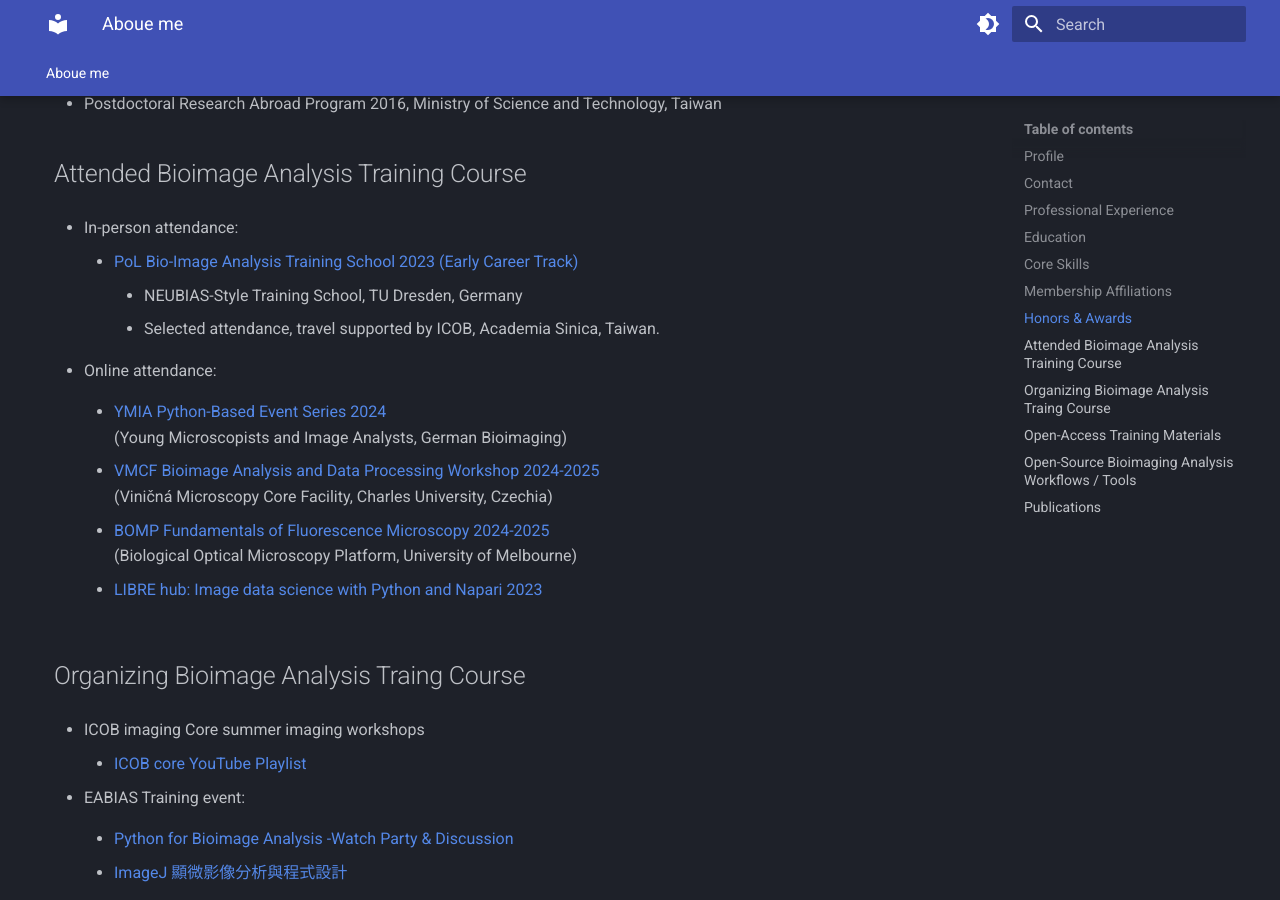
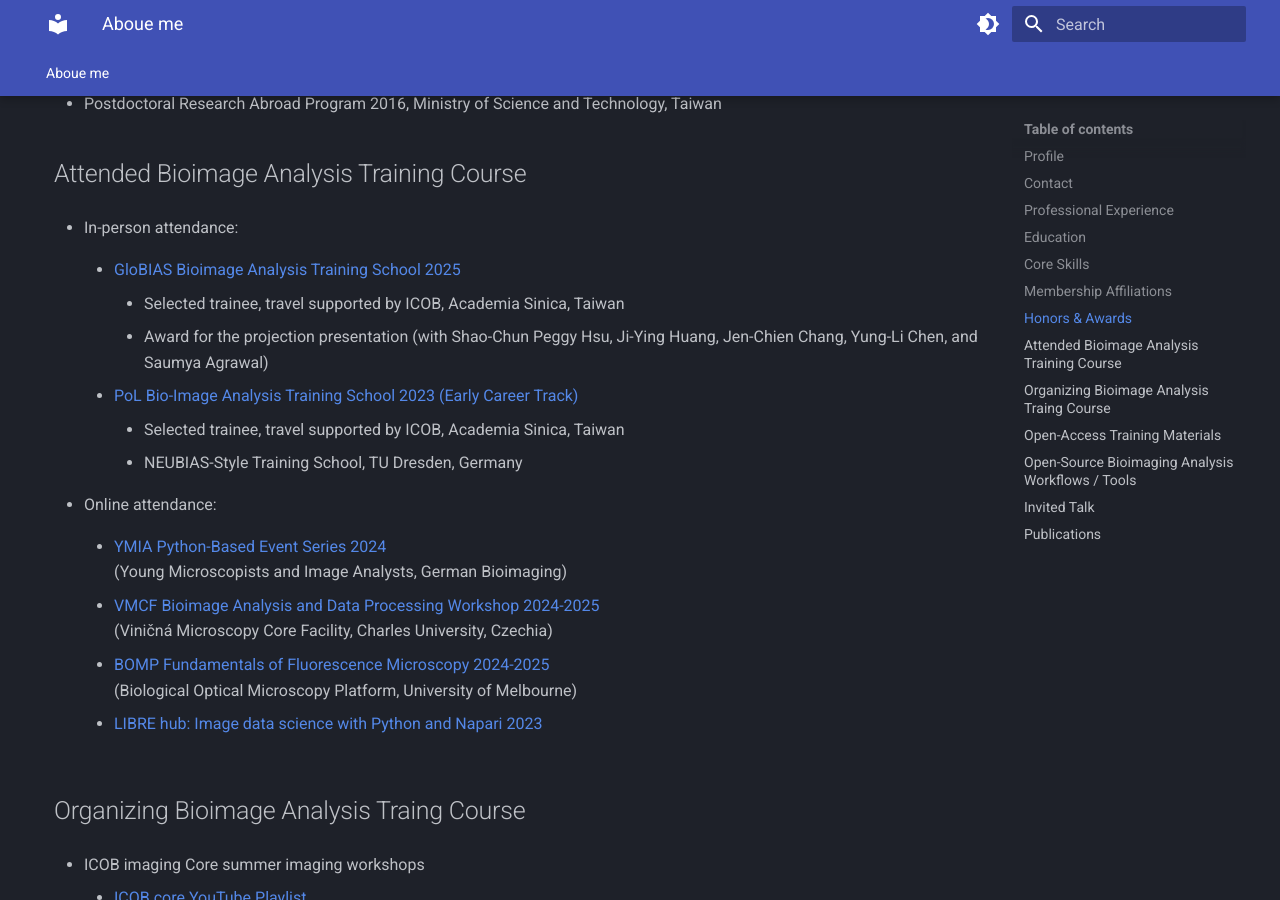
Before and after one commit to WeiChenChu/weichenchu.github.io, an MkDocs documentation site: the page built from docs/index.md, in a window 1280 px wide and 900 px high, scrolled down 2694 px. Built offline with MkDocs 1.6.1 and Material for MkDocs 9.7.7, drawn with Linux system fonts in a browser that asks for light colours; some of the changed text lies outside the part shown.

Commit message:
update for GloBIAS 2025

```diff
--- a/docs/index.md
+++ b/docs/index.md
@@ -54,16 +54,20 @@ Department of Life Science, National Chung Hsing University, Taiwan
 ## Honors & Awards
 - Outstanding Employee 2024, Academia Sinica, Taiwan
 (113年中央研究院工作績優人員)
-- Drosophila Image Award 2022: Honorable Mention
+- [Drosophila Image Award 2022: Honorable Mention](https://drosophila-images.org/2022-2/)
 - RIKEN Incentive Project FY2018
 - Postdoctoral Research Abroad Program 2016, Ministry of Science and Technology, Taiwan
 
 ## Attended Bioimage Analysis Training Course
 
 - In-person attendance:
+    - [GloBIAS Bioimage Analysis Training School 2025](https://github.com/GloBIAS-BioimageAnalysts/GloBIAS_Training_School_2025_Kobe_Japan)
+        - Selected trainee, travel supported by ICOB, Academia Sinica, Taiwan
+        - Award for the projection presentation (with Shao-Chun Peggy Hsu, Ji-Ying Huang, Jen-Chien Chang, Yung-Li Chen, and Saumya Agrawal)
+
     - [PoL Bio-Image Analysis Training School 2023 (Early Career Track)](https://biapol.github.io/PoL-BioImage-Analysis-TS-Early-Career-Track/intro.html)
-          - NEUBIAS-Style Training School, TU Dresden, Germany
-          - Selected attendance, travel supported by ICOB, Academia Sinica, Taiwan.
+        - Selected trainee, travel supported by ICOB, Academia Sinica, Taiwan
+        - NEUBIAS-Style Training School, TU Dresden, Germany
 
 - Online attendance:
     - [YMIA Python-Based Event Series 2024](https://gerbi-gmb.de/teams/ymia/)
@@ -130,6 +134,9 @@ A comprehensive ImageJ macro for automated analysis of nuclear localization in m
 - [IJ_Hot_LUTs_palette](https://github.com/WeiChenChu/IJ_Hot_LUTs_palette)
 This repository provides color palettes (.pal files) for Imaris, with a special focus on the popular "Hot" series of Look-Up Tables (LUTs) from ImageJ/Fiji. These LUTs are excellent for visualization.
 
+## Invited Talk
+- Building the East Asia Bioimage Analysts’ Society (EABIAS) @[GloBIAS Bioimage Analysis Conference 2025, Kobe, Japan](https://docs.google.com/document/d/e/2PACX-1vSxrytpZNqloqOgevmWWrARxpKJdSnL288EaVx300gzh92NBd2qrvGR6FrvFXtnEah7-z40UIYev_25/pub)
+
 ## Publications
 - ORCID: [https://orcid.org/0000-0002-3447-9043](https://orcid.org/0000-0002-3447-9043)
 - GitHub: [https://github.com/WeiChenChu](https://github.com/WeiChenChu)
```
